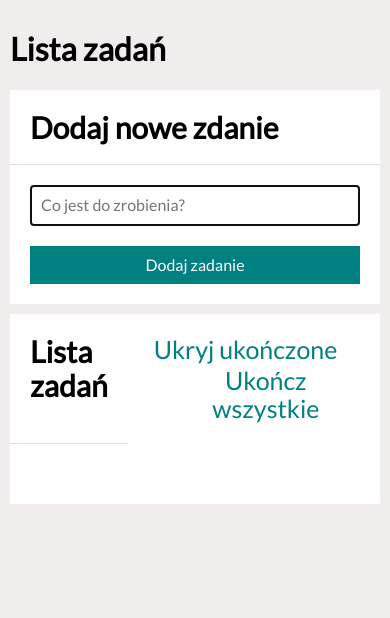
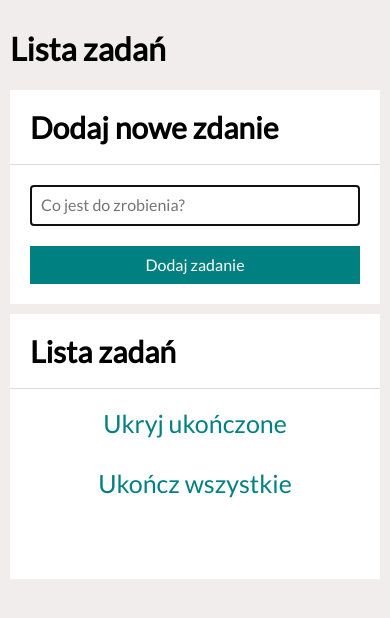
Before and after one commit to Mardrog/Tasks_list, a plain HTML site: page index.html in a window 390 px wide. Drawn offline with nearby package versions, Linux system fonts and the light colour scheme.

Commit message:
added modifier for hideDone button & media queries

```diff
--- a/css/section.css
+++ b/css/section.css
@@ -24,8 +24,8 @@
     color: hsl(180, 100%, 25%);
 }
 
-.section__buttons--rightButton {
-    padding-left: 30px;
+.section__buttons--leftButton {
+    padding-right: 30px;
 }
 
 .section__buttons:hover {
@@ -129,3 +129,20 @@
         margin: 10px;
     }
 }
+
+@media (max-width:675px) {
+    .section__container {
+        flex-direction: column;
+        flex-grow: 1;
+    }
+    .section__buttonsContainer {
+        width: 100%;
+        display: flex;
+        flex-direction: column;
+        justify-content: center;
+    }
+    .section__buttons--leftButton {
+        padding: 0px;
+        margin-bottom: 30px;
+    }
+}
--- a/script/script.js
+++ b/script/script.js
@@ -2,7 +2,7 @@
 let tasks = [];
 
 const renderButtons = () => {
-    document.querySelector(".js-buttons").innerHTML = `<button class = "section__buttons"> Ukryj ukończone </buttons> <button class = "section__buttons section__buttons--rightButton"> Ukończ wszystkie </buttons>`;
+    document.querySelector(".js-buttons").innerHTML = `<button class = "section__buttons section__buttons--leftButton"> Ukryj ukończone </buttons> <button class = "section__buttons section__buttons--rightButton"> Ukończ wszystkie </buttons>`;
 };
 
 const addNewTask = (newTaskContent) => {
```
